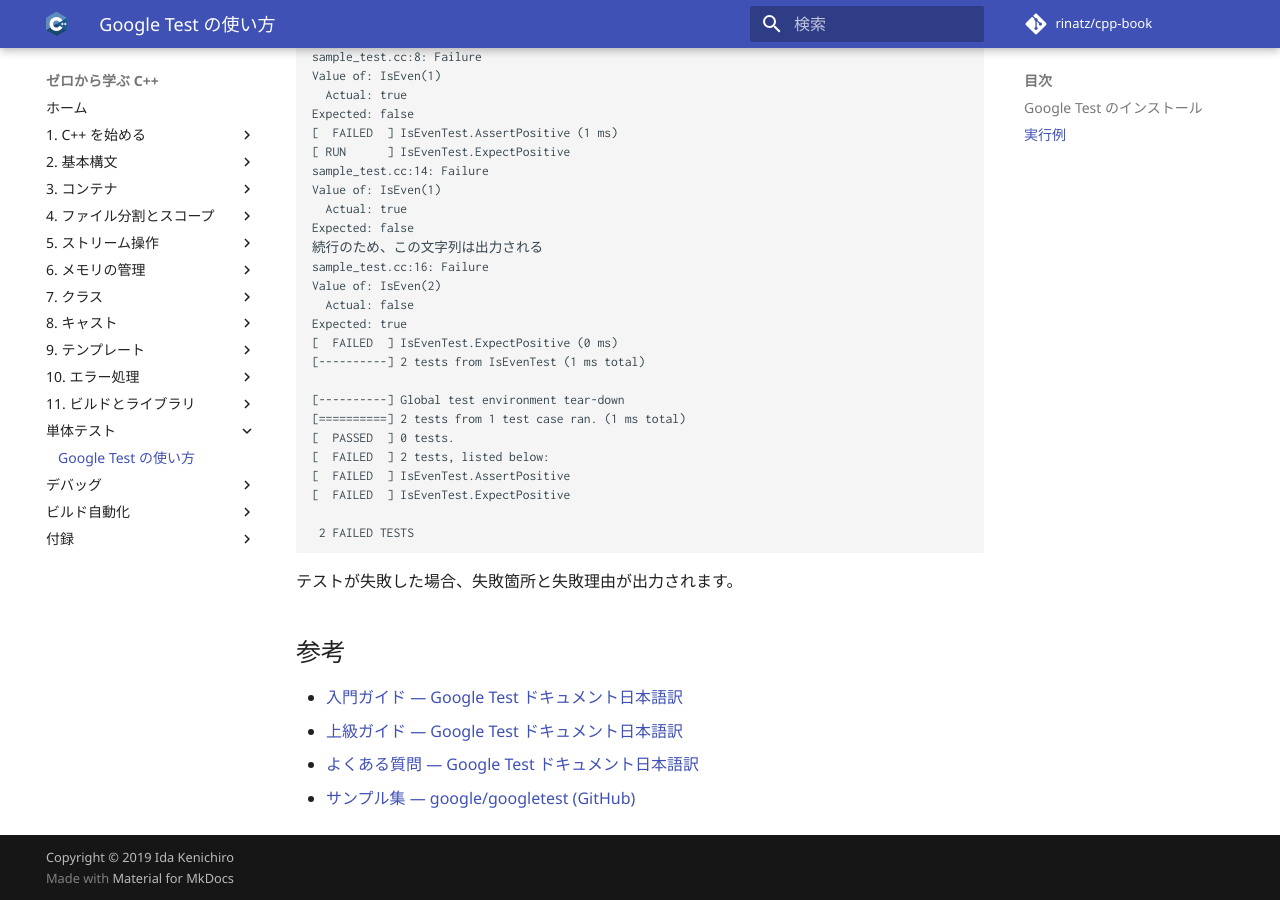
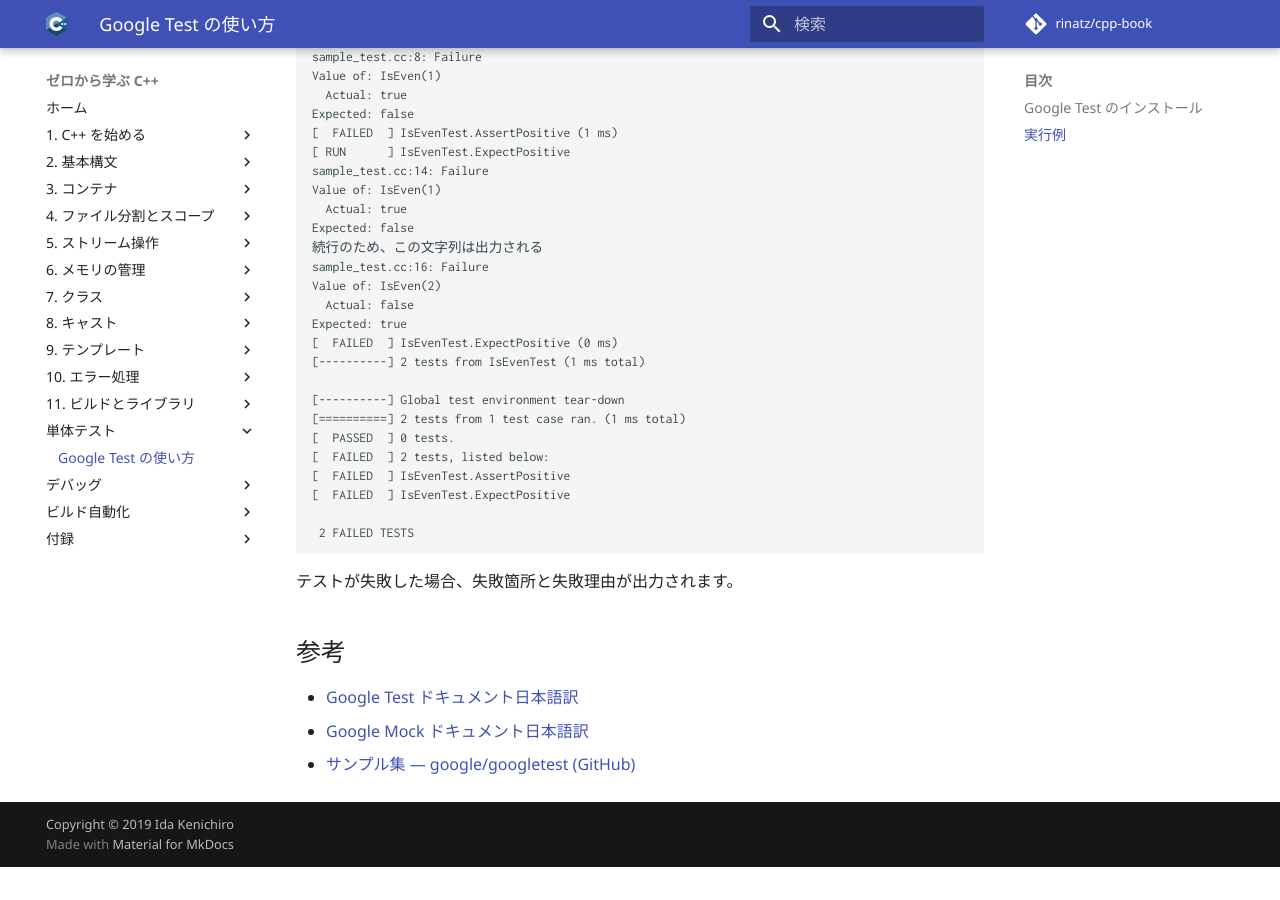
Before and after one commit to rinatz/cpp-book, an MkDocs documentation site: the page built from docs/test-how-to-gtest.md, in a window 1280 px wide and 900 px high, scrolled down 4019 px. Built offline with MkDocs 1.6.1 and Material for MkDocs 9.7.7, drawn with Linux system fonts in a browser that asks for light colours; comment, search, counter and statistics services are not loaded; after the commit the page ends 4886 px from its top, so only the background shows below that.

Commit message:
Update gtest & gmock links

```diff
--- a/docs/test-how-to-gtest.md
+++ b/docs/test-how-to-gtest.md
@@ -217,12 +217,11 @@
 テストが失敗した場合、失敗箇所と失敗理由が出力されます。
 
 ## 参考
-- [入門ガイド — Google Test ドキュメント日本語訳][gtest-primer]
-- [上級ガイド — Google Test ドキュメント日本語訳][gtest-advanced]
-- [よくある質問 — Google Test ドキュメント日本語訳][gtest-faq]
+
+- [Google Test ドキュメント日本語訳][gtest-docs-jp]
+- [Google Mock ドキュメント日本語訳][gmock-docs-jp]
 - [サンプル集 — google/googletest (GitHub)][gtest-samples]
 
-[gtest-primer]: http://opencv.jp/googletestdocs/primer.html
-[gtest-advanced]: http://opencv.jp/googletestdocs/advancedguide.html
-[gtest-faq]: http://opencv.jp/googletestdocs/FAQ.html
+[gtest-docs-jp]: http://opencv.jp/googletestdocs/index.html
+[gmock-docs-jp]: http://opencv.jp/googlemockdocs/index.html
 [gtest-samples]: https://github.com/google/googletest/tree/master/googletest/samples
```
